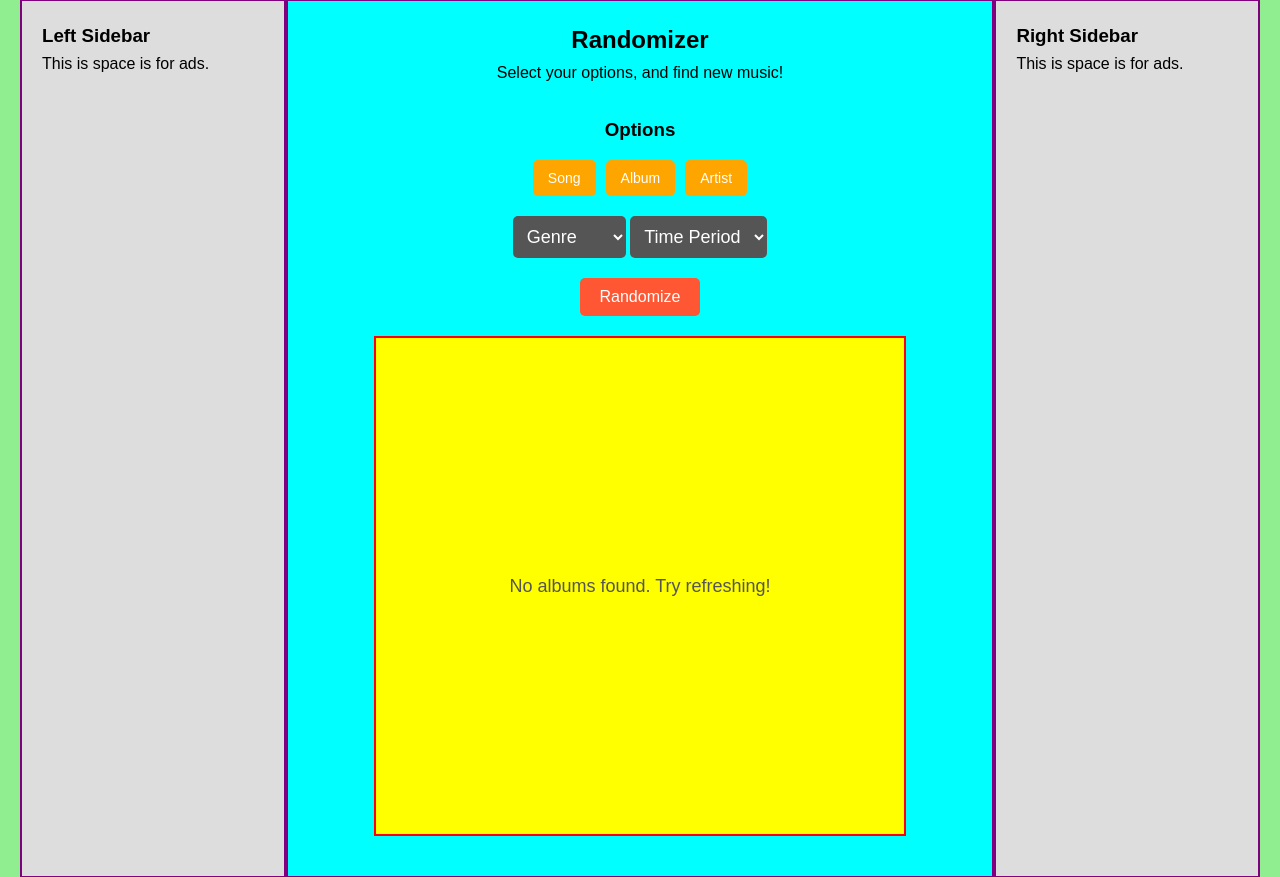
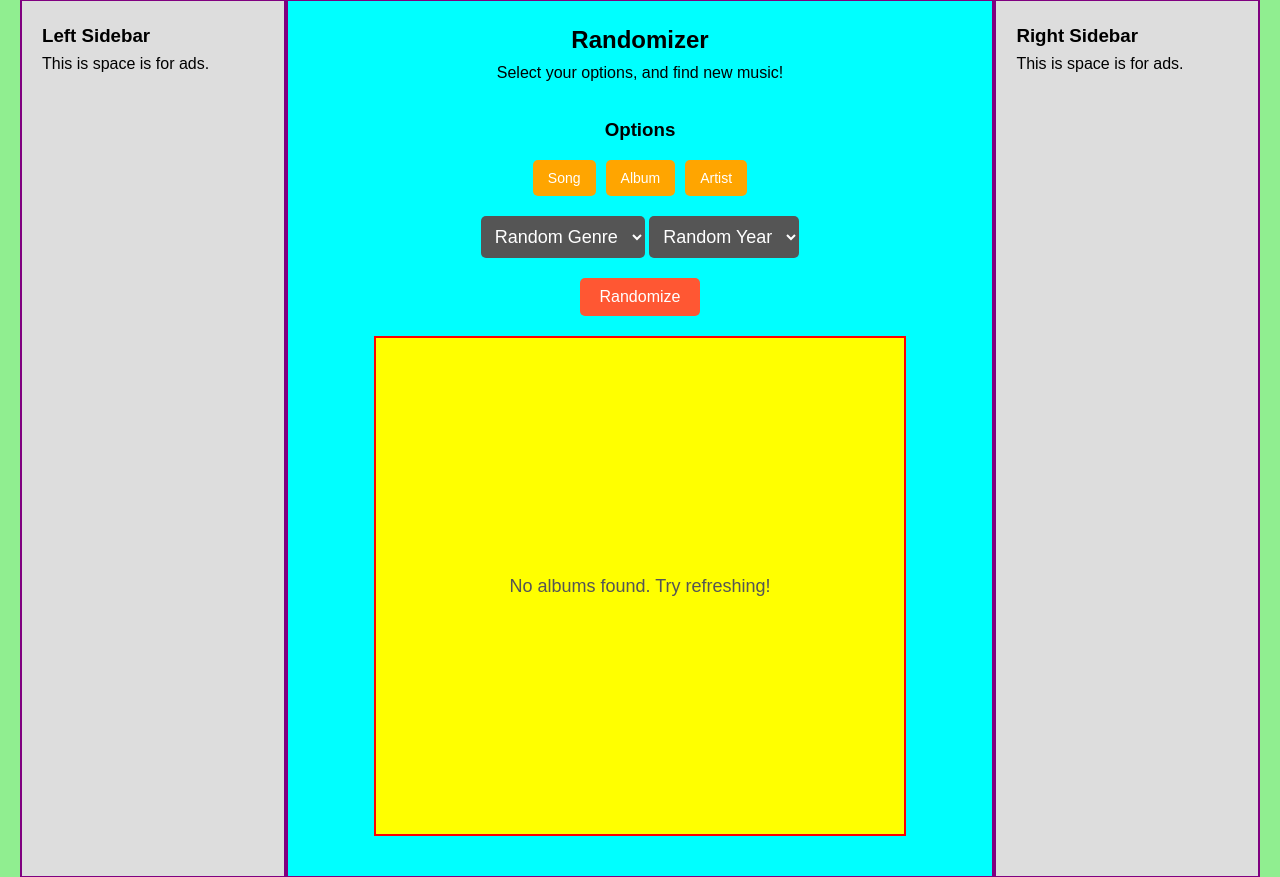
Before and after one commit to mac8414/turntable, a Flask app: page /home in a window 1280 px wide. Shown: the part 167-1044 px from the top of the page. Run offline with Flask 3, Linux system fonts and the light colour scheme.

Commit message:
last chage for the night

```diff
--- a/app/app.py
+++ b/app/app.py
@@ -1,4 +1,4 @@
-from flask import Flask, render_template, jsonify
+from flask import Flask, render_template, jsonify, request
 import random
 from spotipy import Spotify
 from spotipy.oauth2 import SpotifyClientCredentials
@@ -19,9 +19,15 @@
 
 @app.route('/random_album')
 def random_album():
-    # Generate a random search query
-    random_letter = random.choice("abcdefghijklmnopqrstuvwxyz")
-    results = spotify.search(q=random_letter, type="album", limit=1, offset=random.randint(0, 50))
+    year = request.args.get('year')
+    genre = request.args.get('genre')
+    if year is not None and year != "Random Year":
+        query = f'year:{year}'
+        results = spotify.search(q=query, type="album", limit=1, offset=random.randint(0, 50))
+
+    else:
+        random_letter = random.choice("abcdefghijklmnopqrstuvwxyz")
+        results = spotify.search(q=random_letter, type="album", limit=1, offset=random.randint(0, 50))
 
     # Get album details
     if results['albums']['items']:
@@ -33,7 +39,6 @@
         artist_id = album['artists'][0]['id']
         artist_info = spotify.artist(artist_id)
         genres = artist_info['genres']
-
         return jsonify(album_name=album_name, album_url=album_url, album_image=album_image, artist_name=artist_name, genres=genres)
     else:
         return jsonify(album_name=None)
--- a/app/templates/home.html
+++ b/app/templates/home.html
@@ -158,11 +158,15 @@
     </style>
     <script>
         function randomizeAlbum() {
-            fetch('/random_album')
+            const genre = document.querySelector('.dropDownGenre').value;
+            const year = document.querySelector('.dropDownTimePeriod').value;
+
+            fetch(`/random_album?year=${year}&genre=${genre}`)
                 .then(response => response.json())
                 .then(data => {
                     const contentBox = document.querySelector('.contentBox');
                     if (data.album_name) {
+                        const capitalizedGenres = data.genres.map(genre => genre.charAt(0).toUpperCase() + genre.slice(1));
                         contentBox.innerHTML = `
                             <div>
                                 <h2>${data.album_name}</h2>
@@ -170,11 +174,15 @@
                                 <a href="${data.album_url}" target="_blank">
                                     <img src="${data.album_image}" alt="${data.album_name}" style="width:300px;">
                                 </a>
+                                <p>Genres: ${capitalizedGenres.join(', ')}</p>
                             </div>
                         `;
                     } else {
                         contentBox.innerHTML = '<p>No albums found. Try refreshing!</p>';
                     }
+                })
+                .catch(error => {
+                    console.error('Error fetching album:', error);
                 });
         }
     </script>
@@ -211,27 +219,29 @@
             </div>
             <div style="text-align: center; margin-top: 20px;">
                 <select class="dropDownGenre">
-                    <option value="">Genre</option>
+                    <option value="">Random Genre</option>
                     <option value="rock">Rock</option>
                     <option value="pop">Pop</option>
+                    <option value="soul">Soul</option>
+                    <option value="r&b">R&B</option>
+                    <option value="hip hop">Hip-Hop</option>
                     <option value="jazz">Jazz</option>
-                    <option value="hiphop">Hip-Hop</option>
+                    <option value="rap">Rap</option>
                     <option value="classical">Classical</option>
-                    <option value="electronic">Metal</option>
+                    <option value="metal">Metal</option>
                     <option value="country">Country</option>
-                    <option value="indie">Indie</option>
                     <option value="reggae">Reggae</option>
                 </select>
                 <select class="dropDownTimePeriod">
-                    <option value="">Time Period</option>
-                    <option value="50s">1950's</option>
-                    <option value="60s">1960's</option>
-                    <option value="70s">1970's</option>
-                    <option value="80s">1980's</option>
-                    <option value="90s">1990's</option>
-                    <option value="2000s">2000's</option>
-                    <option value="2010s">2010's</option>
-                    <option value="2020s">2020's</option>
+                    <option value="">Random Year</option>
+                    <option value="1950-1959">1950s</option>
+                    <option value="1960-1969">1960s</option>
+                    <option value="1970-1979">1970s</option>
+                    <option value="1980-1989">1980s</option>
+                    <option value="1990-1999">1990s</option>
+                    <option value="2000-2009">2000s</option>
+                    <option value="2010-2019">2010s</option>
+                    <option value="2020-2025">2020s</option>
                 </select>
             </div>
             <div style="text-align: center; margin-top: 20px;">
```
